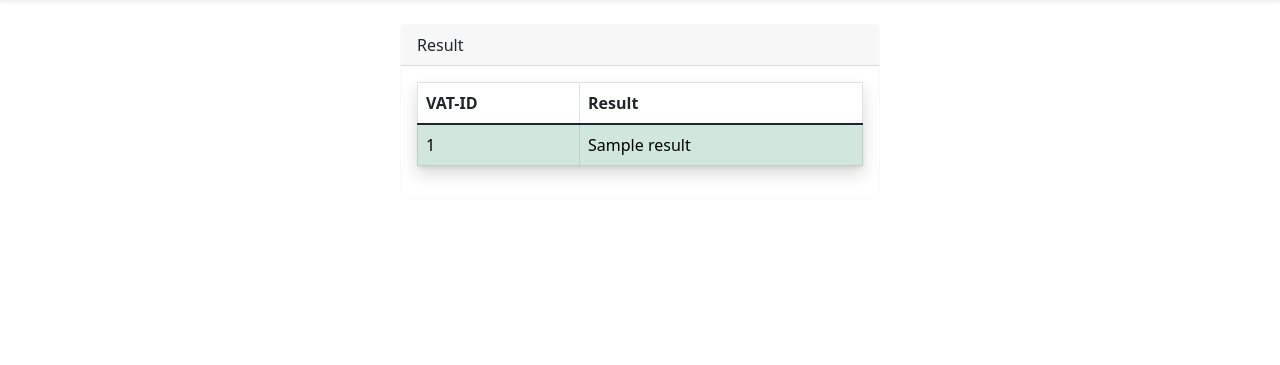
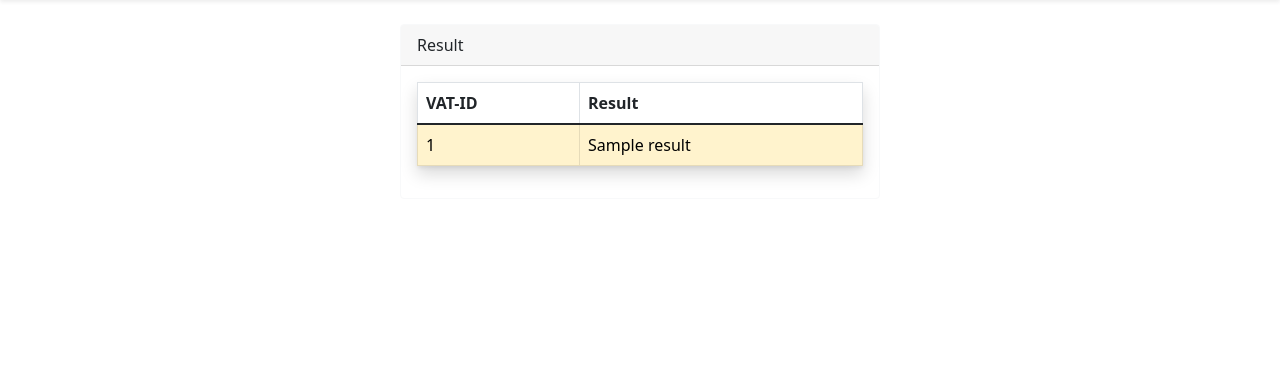
Before and after one commit to Mux-Mastermann/VAT-ID_Validator, a Flask app: template templates/results.html in a window 1280 px wide. Shown: the part 56-421 px from the top of the page. Run offline with Flask 2, Linux system fonts and the light colour scheme; the template is opened without the code that fills it: most values are stand-ins (such as "Sample title", 1, 10 or a date in 2020).

Commit message:
Colored output

```diff
--- a/static/styles.css
+++ b/static/styles.css
@@ -18,7 +18,7 @@
 
 #output {
     width: 30rem;
-    max-height: 50%;
+    max-height: 75%;
     overflow-y: auto;
 }
 
--- a/templates/results.html
+++ b/templates/results.html
@@ -3,6 +3,7 @@
 {% block title %} VAT-ID Validator {% endblock %}
 
 {% block body %}
+
 
 <div id="output" class="card mt-4 mx-auto border-light">
     <div class="card-header">
@@ -18,10 +19,16 @@
             </thead>
             <tbody>
                 {% for line in data: %}
-                <tr class="table-success shadow-sm">
-                    <td> {{ line["vatid"] }} </td>
-                    <td> {{ line["result"] }} </td>
-                </tr>
+                    {% if line["result"] == "Valid": %}
+                    <tr class="table-success shadow-sm">
+                    {% elif line["result"] == "Invalid": %}
+                    <tr class="table-danger shadow-sm">
+                    {% else: %}
+                    <tr class="table-warning shadow-sm">
+                    {% endif %}
+                        <td> {{ line["vatid"] }} </td>
+                        <td> {{ line["result"] }} </td>
+                    </tr>
                 {% endfor %}
             </tbody>
         </table>
```
